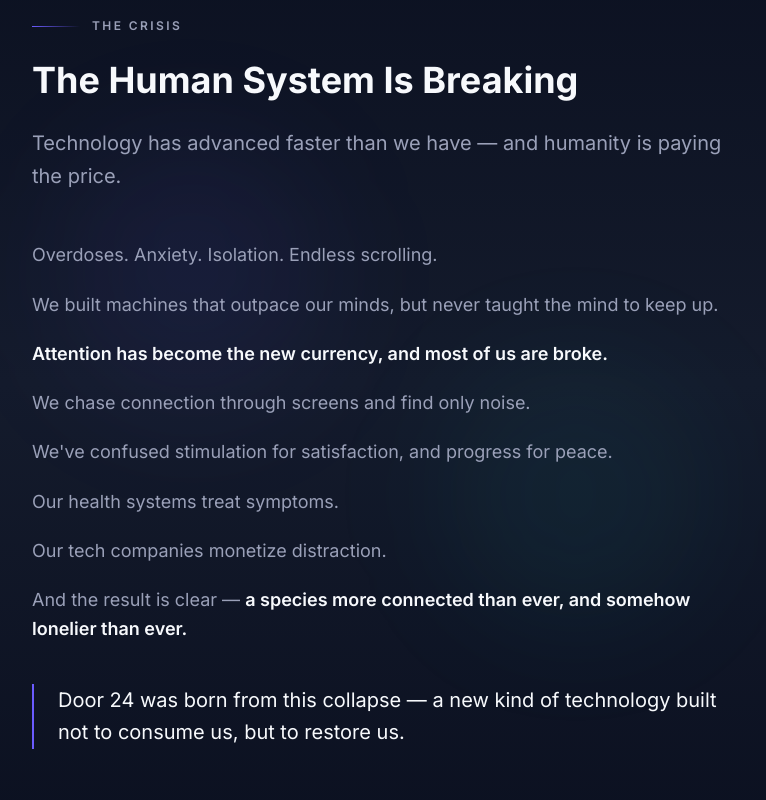
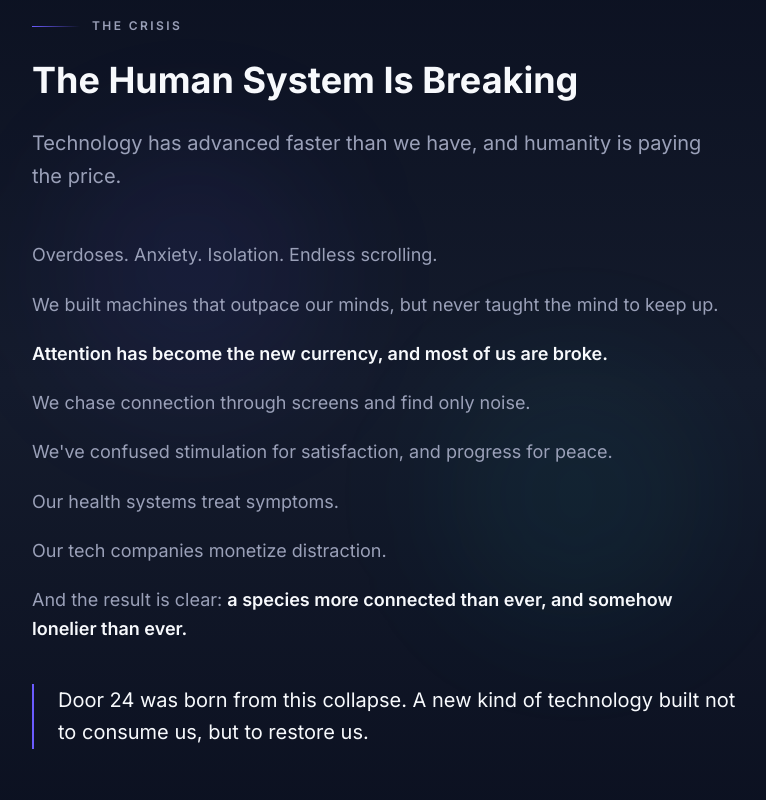
Before and after one commit to Door24Tech/door24-web, a Next.js app: page /mission in a window 1280 px wide. Shown: the part 560-1360 px from the top of the page, without its empty margins (256-1022 px from the left). Built offline with nearby package versions, Linux system fonts and the light colour scheme.

Commit message:
Remove unnecessary em dashes from Mission page copy

```diff
--- a/src/app/mission/page.tsx
+++ b/src/app/mission/page.tsx
@@ -40,7 +40,7 @@
   {
     headline: "Healing is intelligence.",
     description:
-      "The mind possesses an innate capacity to repair and evolve itself. Recovery is not a deficit to manage — it is the activation of latent human potential.",
+      "The mind possesses an innate capacity to repair and evolve itself. Recovery is not a deficit to manage. It is the activation of latent human potential.",
   },
   {
     headline: "Community is medicine.",
@@ -61,9 +61,9 @@
 
 const whyWeExist = [
   "Humanity is waking up to the cost of distraction, disconnection, and dependency.",
-  "We are more connected than ever — and lonelier than ever.",
-  "We have more information than ever — and less clarity than ever.",
-  "We have more tools for productivity — and less peace than ever.",
+  "We are more connected than ever, and lonelier than ever.",
+  "We have more information than ever, and less clarity than ever.",
+  "We have more tools for productivity, and less peace than ever.",
   "Door 24 exists to correct this imbalance.",
   "We are building the infrastructure for human flourishing in the age of infinite noise.",
   "This is not self-help. This is self-evolution.",
@@ -146,7 +146,7 @@
               The Human System Is Breaking
             </h2>
             <p className="mb-12 text-lg font-medium leading-relaxed text-[var(--door24-muted)] sm:text-xl">
-              Technology has advanced faster than we have — and humanity is paying the price.
+              Technology has advanced faster than we have, and humanity is paying the price.
             </p>
             <div className="space-y-5 text-base leading-relaxed text-[var(--door24-muted)] sm:text-lg sm:leading-relaxed">
               <p
@@ -229,7 +229,7 @@
                 }`}
                 style={{ transitionDelay: "800ms" }}
               >
-                And the result is clear —{' '}
+                And the result is clear:{' '}
                 <span className="font-semibold text-[var(--door24-foreground)]">
                   a species more connected than ever, and somehow lonelier than ever.
                 </span>
@@ -242,7 +242,7 @@
                 }`}
                 style={{ transitionDelay: "900ms" }}
               >
-                Door 24 was born from this collapse — a new kind of technology built not to consume us, but to restore us.
+                Door 24 was born from this collapse. A new kind of technology built not to consume us, but to restore us.
               </p>
             </div>
           </div>
```
